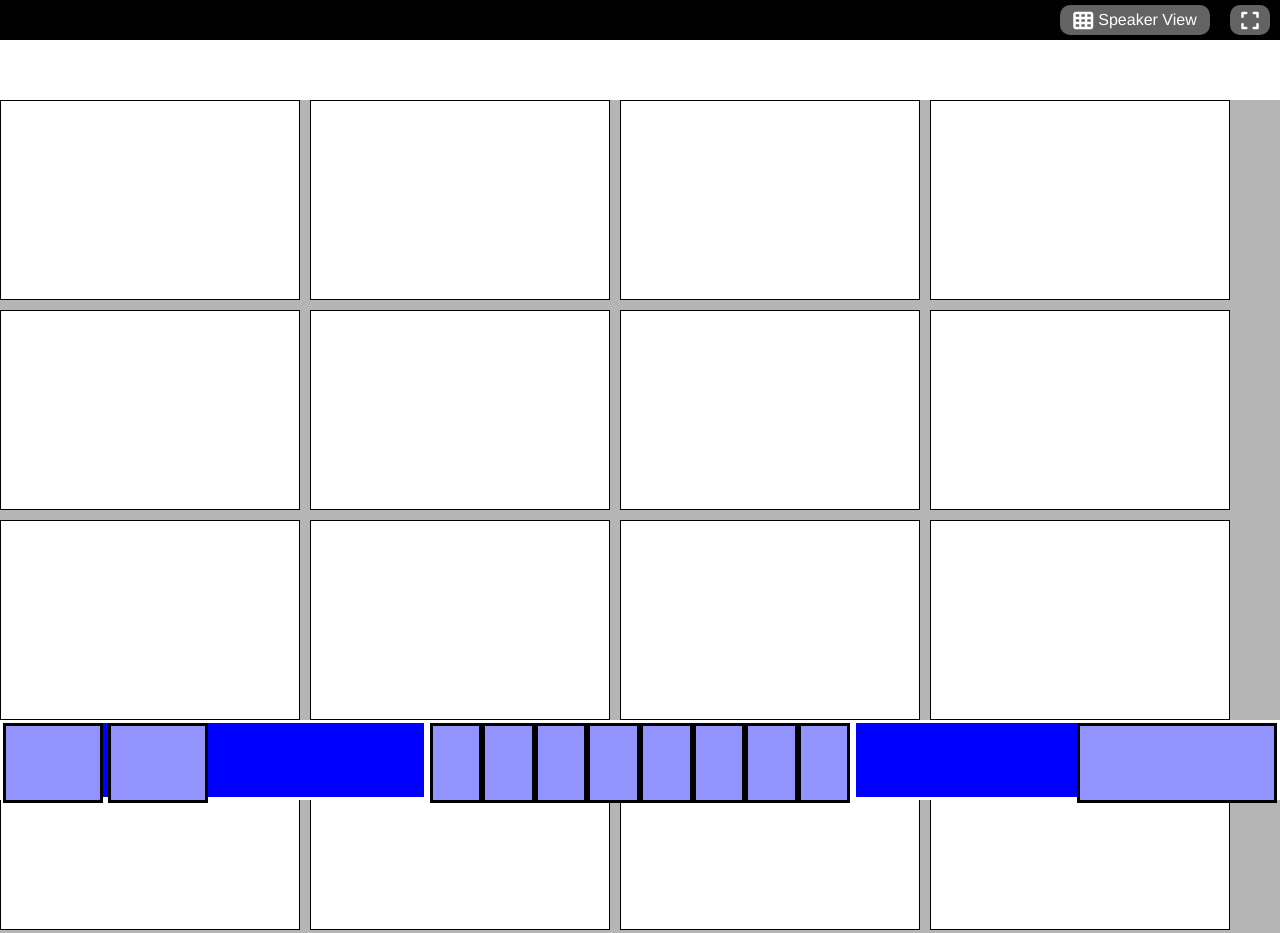
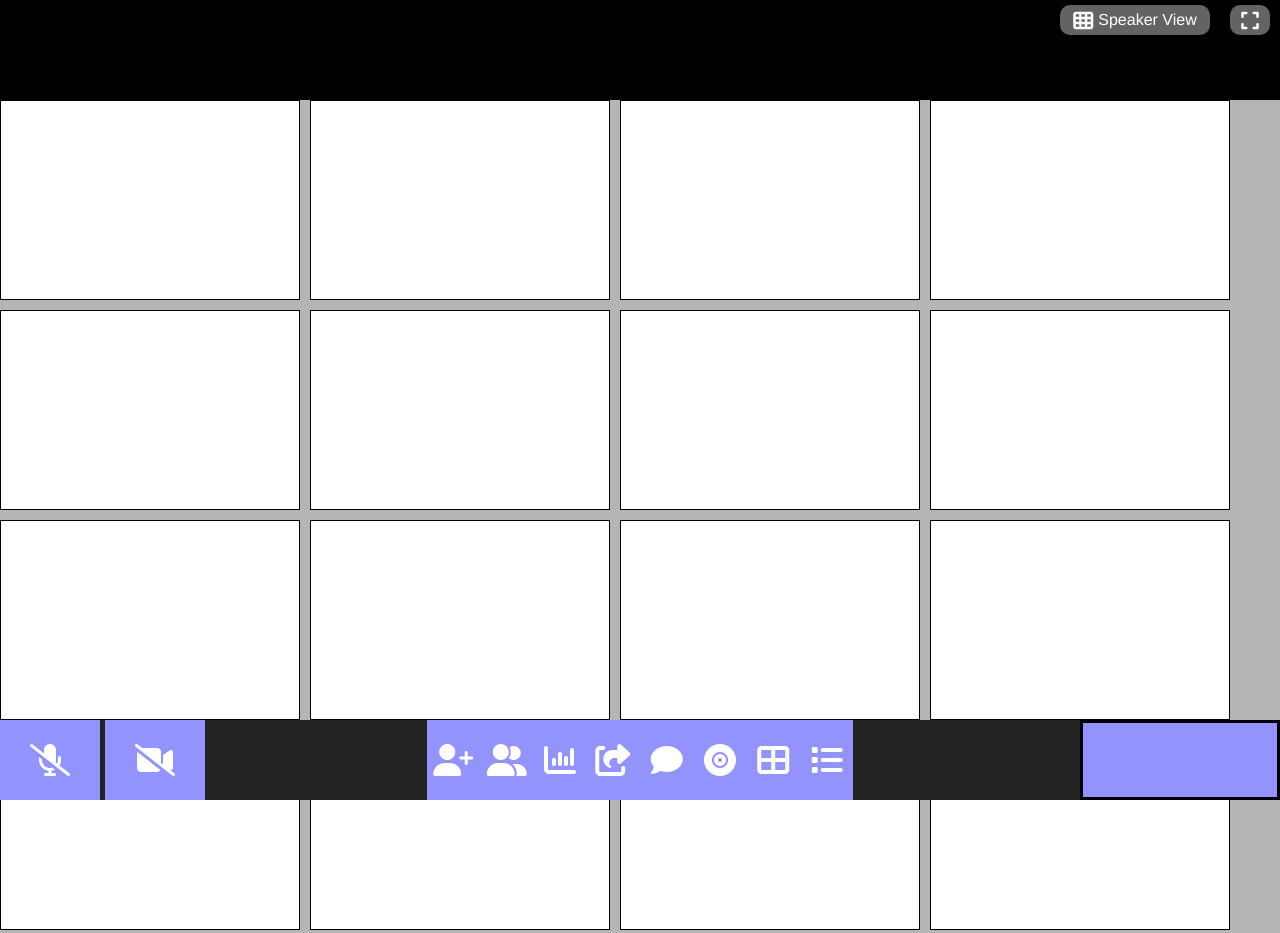
Before and after one commit to GabrieleLombard01/html-css-zoom, a plain HTML site: page index.html in a window 1280 px wide. Shown: the top 933 px of the page. Drawn offline with Linux system fonts and the light colour scheme.

Commit message:
icons footer

```diff
--- a/css/style.css
+++ b/css/style.css
@@ -6,6 +6,7 @@
 }
 body{
     font-family: Whitney, 'Helvetica Neue', Helvetica, Arial, sans-serif;
+    background-color: black;
   }
 /*Custom properties*/
 
@@ -68,9 +69,7 @@ footer{
 }
 /*Footer*/
 .foot_conteined{
-    background-color: blue;
-    border-style: inset;
-    border: solid white;
+    background-color: #222222;
     height: 80px;
     width: calc(100vw / 3 );
 }
@@ -88,9 +87,13 @@ footer{
 }
 .foot_buttons{
     background-color: rgb(147, 147, 254);
-    border: solid black;
     height: 80px;
     width: 100px;
+    display: flex;
+    flex-direction: column;
+    justify-content: center;
+    align-items: center;
+    color: white;
 }
 .foot_largebutton{
     background-color: rgb(147, 147, 254);
--- a/index.html
+++ b/index.html
@@ -20,8 +20,6 @@
             <i class="fa-solid fa-table-cells fa-lg"></i>
             <span>Speaker View</span>
         </div>
-
-
         <div class="side_bottoms side_small_b">
             <i class="fa-solid fa-expand fa-lg"></i>
         </div>
@@ -64,28 +62,45 @@
             <div class="card"></div>
             <div class="card"></div>
             <div class="card"></div>
-
-
         </div>
-
     </main>
     <!--Footer-->
     <footer>
 
         <div id="foot_left" class="foot_conteined ">
-            <div class="foot_buttons"></div>
-            <div class="foot_buttons"></div>
+            <div class="foot_buttons">
+                <i class="fa-solid fa-microphone-slash fa-2xl"></i>
+            </div>
+            <div class="foot_buttons">
+                <i class="fa-solid fa-video-slash fa-2xl"></i>
+            </div>
         </div>
 
         <div id="foot_center" class="foot_conteined">
-            <div class="foot_buttons"></div>
-            <div class="foot_buttons"></div>
-            <div class="foot_buttons"></div>
-            <div class="foot_buttons"></div>
-            <div class="foot_buttons"></div>
-            <div class="foot_buttons"></div>
-            <div class="foot_buttons"></div>
-            <div class="foot_buttons"></div>
+            <div class="foot_buttons">
+                <i class="fa-solid fa-user-plus fa-2xl"></i>
+            </div>
+            <div class="foot_buttons">
+                <i class="fa-solid fa-user-group fa-2xl"></i>
+            </div>
+            <div class="foot_buttons">
+                <i class="fa-solid fa-chart-column fa-2xl"></i>
+            </div>
+            <div class="foot_buttons">
+                <i class="fa-solid fa-share-from-square fa-2xl"></i>
+            </div>
+            <div class="foot_buttons">
+                <i class="fa-solid fa-comment fa-2xl"></i>
+            </div>
+            <div class="foot_buttons">
+                <i class="fa-solid fa-record-vinyl fa-2xl"></i>
+            </div>
+            <div class="foot_buttons">
+                <i class="fa-solid fa-table-cells-large fa-2xl"></i>
+            </div>
+            <div class="foot_buttons">
+                <i class="fa-solid fa-list fa-2xl"></i>
+            </div>
         </div>
 
         <div id="foot_right" class="foot_conteined">
```
